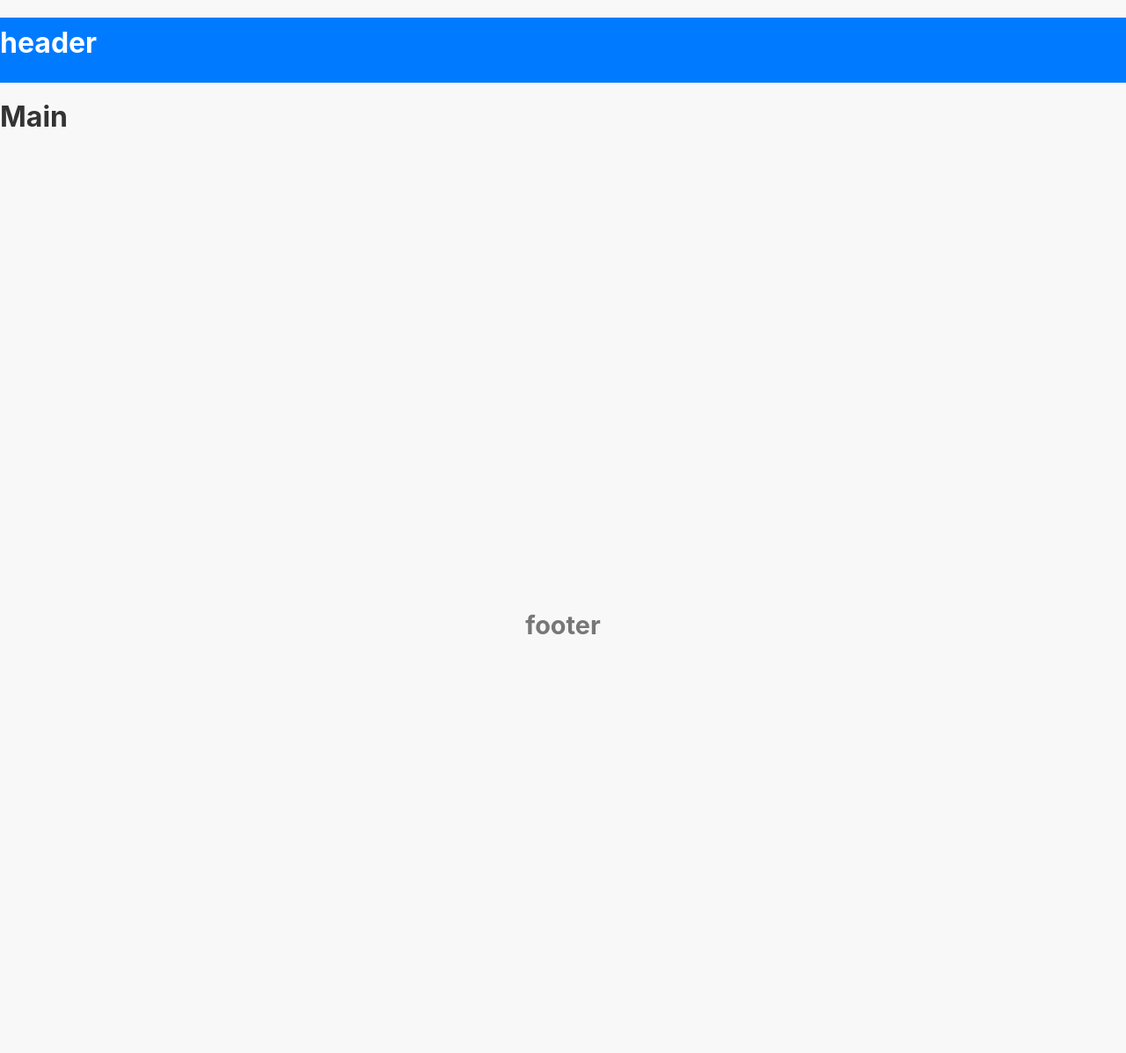
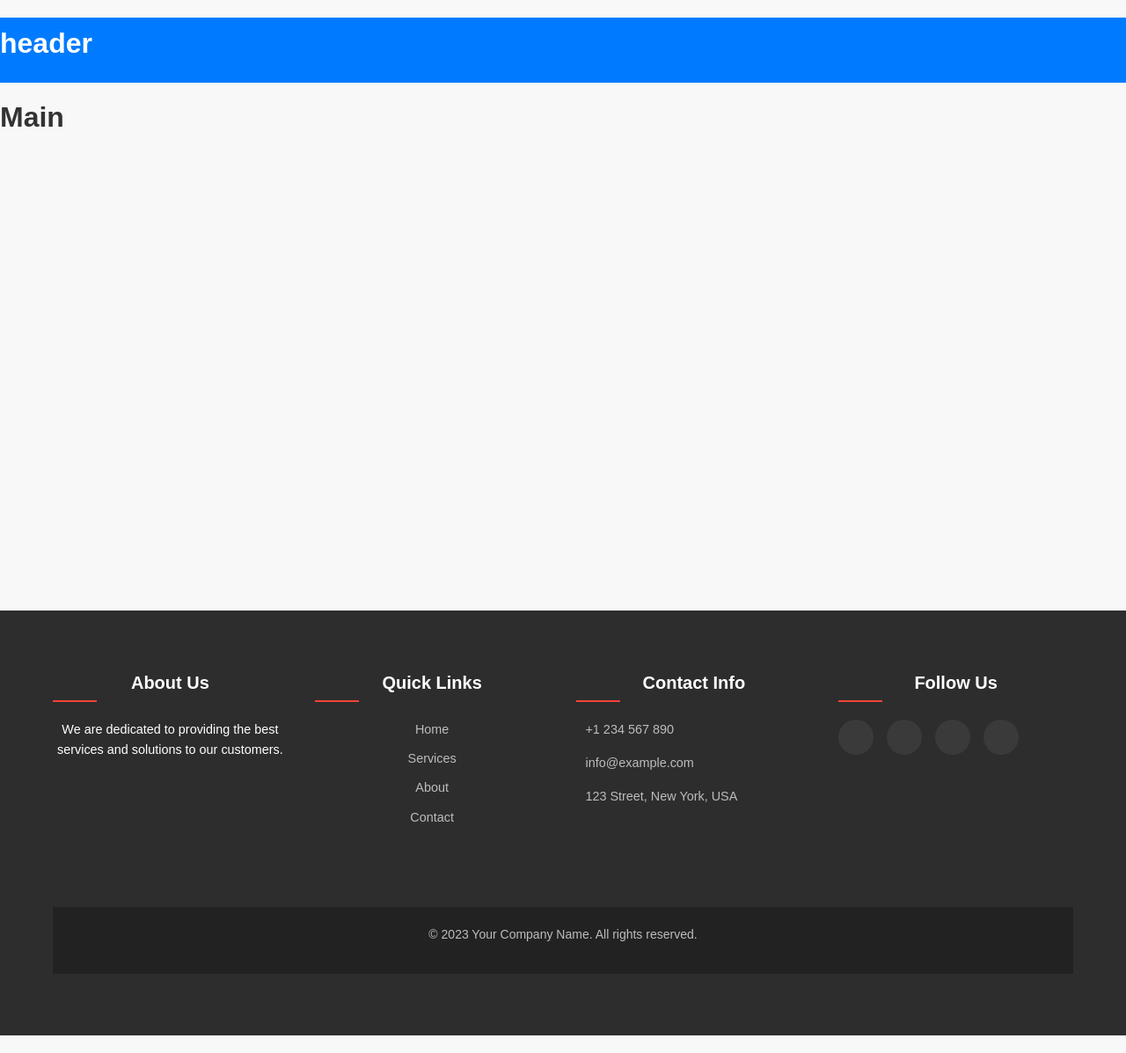
Before and after one commit to BDNsys/africa, a Django app: page / in a window 1280 px wide. Shown: the whole page at 88% size. Before the commit the page ends 721 px from the top, so only its background shows below. Run offline with Django 4.2, Linux system fonts and the light colour scheme.

Commit message:
Add footer component to base.html

```diff
--- a/templates/base.html
+++ b/templates/base.html
@@ -23,6 +23,136 @@
 
     {% block head_scripts %}{% endblock %} {# Block for scripts needed in the head (use with caution) #}
 </head>
+ <style>
+        * {
+            margin: 0;
+            padding: 0;
+            box-sizing: border-box;
+            font-family: 'Poppins', sans-serif;
+        }
+
+        footer {
+            background-color: #2d2d2d;
+            color: white;
+            padding: 70px 0;
+        }
+
+        .footer-container {
+            max-width: 1200px;
+            margin: auto;
+            padding: 0 20px;
+        }
+
+        .footer-content {
+            display: flex;
+            flex-wrap: wrap;
+            justify-content: space-between;
+        }
+
+        .footer-section {
+            width: 23%;
+            min-width: 250px;
+            margin-bottom: 30px;
+        }
+
+        .footer-section h3 {
+            color: #fff;
+            font-size: 20px;
+            margin-bottom: 30px;
+            position: relative;
+        }
+
+        .footer-section h3::after {
+            content: '';
+            position: absolute;
+            left: 0;
+            bottom: -10px;
+            height: 2px;
+            width: 50px;
+            background-color: #f44336;
+        }
+
+        .footer-links {
+            list-style: none;
+        }
+
+        .footer-links li {
+            margin-bottom: 10px;
+        }
+
+        .footer-links a {
+            color: #bdbdbd;
+            text-decoration: none;
+            transition: all 0.3s ease;
+        }
+
+        .footer-links a:hover {
+            color: #f44336;
+            padding-left: 7px;
+        }
+
+        .contact-list {
+            list-style: none;
+        }
+
+        .contact-list li {
+            margin-bottom: 15px;
+            color: #bdbdbd;
+            display: flex;
+            align-items: center;
+        }
+
+        .contact-list i {
+            margin-right: 10px;
+            color: #f44336;
+            font-size: 20px;
+        }
+
+        .social-links {
+            display: flex;
+            gap: 15px;
+        }
+
+        .social-links a {
+            color: white;
+            background-color: #3a3a3a;
+            width: 40px;
+            height: 40px;
+            border-radius: 50%;
+            display: flex;
+            align-items: center;
+            justify-content: center;
+            text-decoration: none;
+            transition: all 0.3s ease;
+        }
+
+        .social-links a:hover {
+            background-color: #f44336;
+            transform: translateY(-3px);
+        }
+
+        .footer-bottom {
+            background-color: #222;
+            padding: 20px 0;
+            text-align: center;
+            margin-top: 50px;
+        }
+
+        .footer-bottom p {
+            color: #bdbdbd;
+            font-size: 14px;
+        }
+
+        @media (max-width: 768px) {
+            .footer-section {
+                width: 100%;
+            }
+
+            .footer-content {
+                flex-direction: column;
+            }
+        }
+    </style>
 <body>
 
     {# Optional: Header section #}
@@ -39,7 +169,43 @@
 
     {# Optional: Footer section #}
     <footer>
-        <h1> footer </h1>
+       <div class="footer-container">
+            <div class="footer-content">
+                <div class="footer-section">
+                    <h3>About Us</h3>
+                    <p class="text">We are dedicated to providing the best services and solutions to our customers.</p>
+                </div>
+                <div class="footer-section">
+                    <h3>Quick Links</h3>
+                    <ul class="footer-links">
+                        <li><a href="#">Home</a></li>
+                        <li><a href="#">Services</a></li>
+                        <li><a href="#">About</a></li>
+                        <li><a href="#">Contact</a></li>
+                    </ul>
+                </div>
+                <div class="footer-section">
+                    <h3>Contact Info</h3>
+                    <ul class="contact-list">
+                        <li><i class="fas fa-phone"></i>+1 234 567 890</li>
+                        <li><i class="fas fa-envelope"></i>info@example.com</li>
+                        <li><i class="fas fa-map-marker-alt"></i>123 Street, New York, USA</li>
+                    </ul>
+                </div>
+                <div class="footer-section">
+                    <h3>Follow Us</h3>
+                    <div class="social-links">
+                        <a href="#"><i class="fab fa-facebook-f"></i></a>
+                        <a href="#"><i class="fab fa-twitter"></i></a>
+                        <a href="#"><i class="fab fa-instagram"></i></a>
+                        <a href="#"><i class="fab fa-linkedin-in"></i></a>
+                    </div>
+                </div>
+            </div>
+            <div class="footer-bottom">
+                <p>&copy; 2023 Your Company Name. All rights reserved.</p>
+            </div>
+        </div>
     </footer>
 
     {# JavaScript files #}
```
